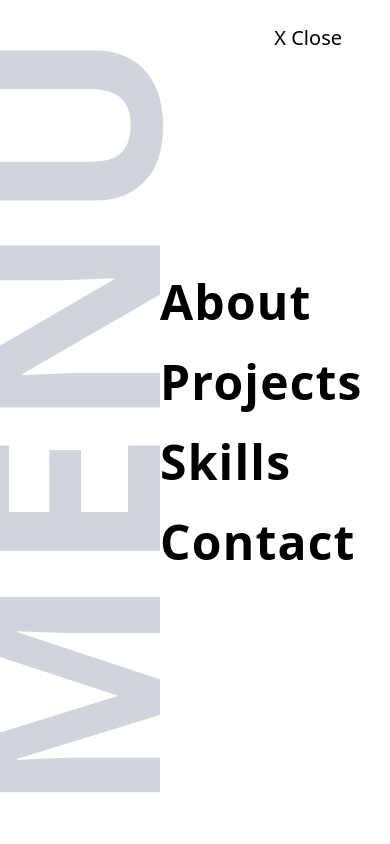
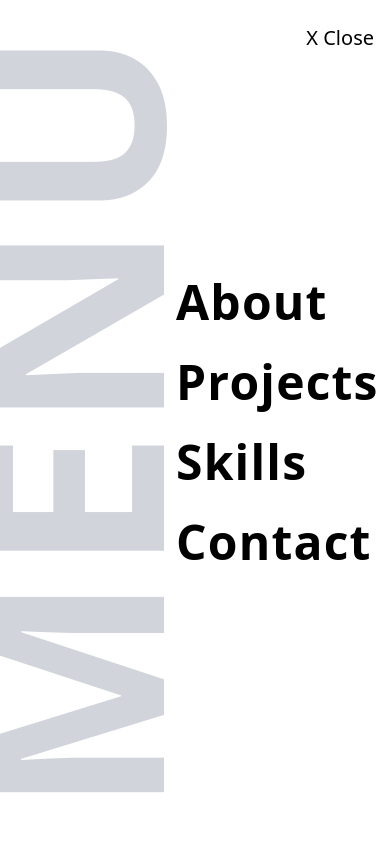
Before and after one commit to MostafaGhazall/My-Portfolio, a React (Vite) app: page / in a window 390 px wide. Both pictures are taken after a click on the button "Toggle mobile menu". Shown: the top 844 px of the page. Built offline with nearby package versions, Linux system fonts and the light colour scheme.

Commit message:
updated the navbar items width

```diff
--- a/src/components/Navbar.tsx
+++ b/src/components/Navbar.tsx
@@ -83,7 +83,7 @@ const Navbar: React.FC = () => {
 
         {/* Mobile Menu Button */}
         <button
-          className="md:hidden pr-12"
+          className="md:hidden pr-4"
           onClick={toggleMobileNav}
           aria-label="Toggle mobile menu"
         >
@@ -113,7 +113,7 @@ const Navbar: React.FC = () => {
             exit="exit"
           >
             {/* Big "MENU" text on the left side */}
-            <div className="absolute top-0 left-3 h-full w-1/4 flex items-center justify-center">
+            <div className="absolute top-0 left-4 h-full w-1/4 flex items-center justify-center">
               <span className="text-gray-300 text-[16rem] font-bold -rotate-90">
                 MENU
               </span>
@@ -121,7 +121,7 @@ const Navbar: React.FC = () => {
 
             {/* Close Button pinned top-right */}
             <button
-              className="absolute top-6 right-12 text-xl"
+              className="absolute top-6 right-4 text-xl"
               onClick={closeMobileNav}
             >
               X Close
@@ -133,7 +133,7 @@ const Navbar: React.FC = () => {
                 flex flex-col items-start justify-center
                 w-3/4 space-y-8
                 text-5xl font-bold tracking-wide
-                pl-40
+                pl-44
               "
             >
               {["About", "Projects", "Skills", "Contact"].map((link) => (
--- a/src/index.css
+++ b/src/index.css
@@ -3,9 +3,13 @@
 @tailwind components;
 @tailwind utilities;
 
-/* Smooth scrolling */
-html {
+html, body {
   scroll-behavior: smooth;
+  width: 100%;
+  min-height: 100vh;
+  overflow-x: hidden;
+  position: relative;
+  touch-action: pan-y; /* Prevent horizontal scrolling */
 }
 
 /* Define the Bold version of Agency FB */
--- a/src/pages/About.tsx
+++ b/src/pages/About.tsx
@@ -98,7 +98,7 @@ const About: React.FC = () => {
               ))}
           </motion.div>
 
-          {/* Button Section (UPDATED) */}
+          {/* Button Section */}
           <motion.div
             initial={{ opacity: 0, y: 20 }}
             animate={inView ? { opacity: 1, y: 0 } : { opacity: 0, y: 20 }}
@@ -132,7 +132,7 @@ const About: React.FC = () => {
                 }}
                 animate={{ "--angle": "360deg" }}
                 transition={{
-                  // Smooth constant rotation with no slowdown or speedup
+                  // Smooth constant rotation
                   repeat: Infinity,
                   duration: 3,
                   ease: "linear",
```
